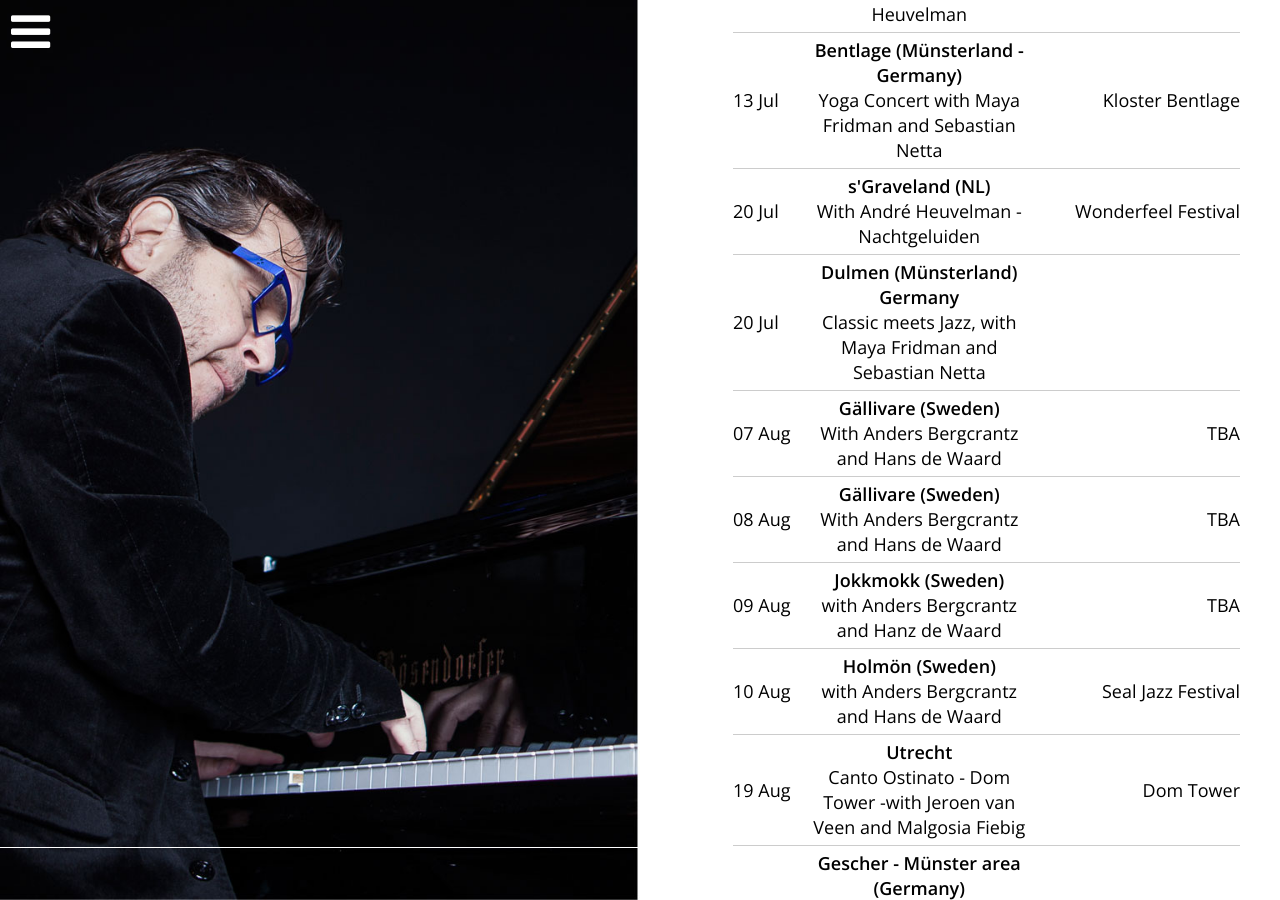
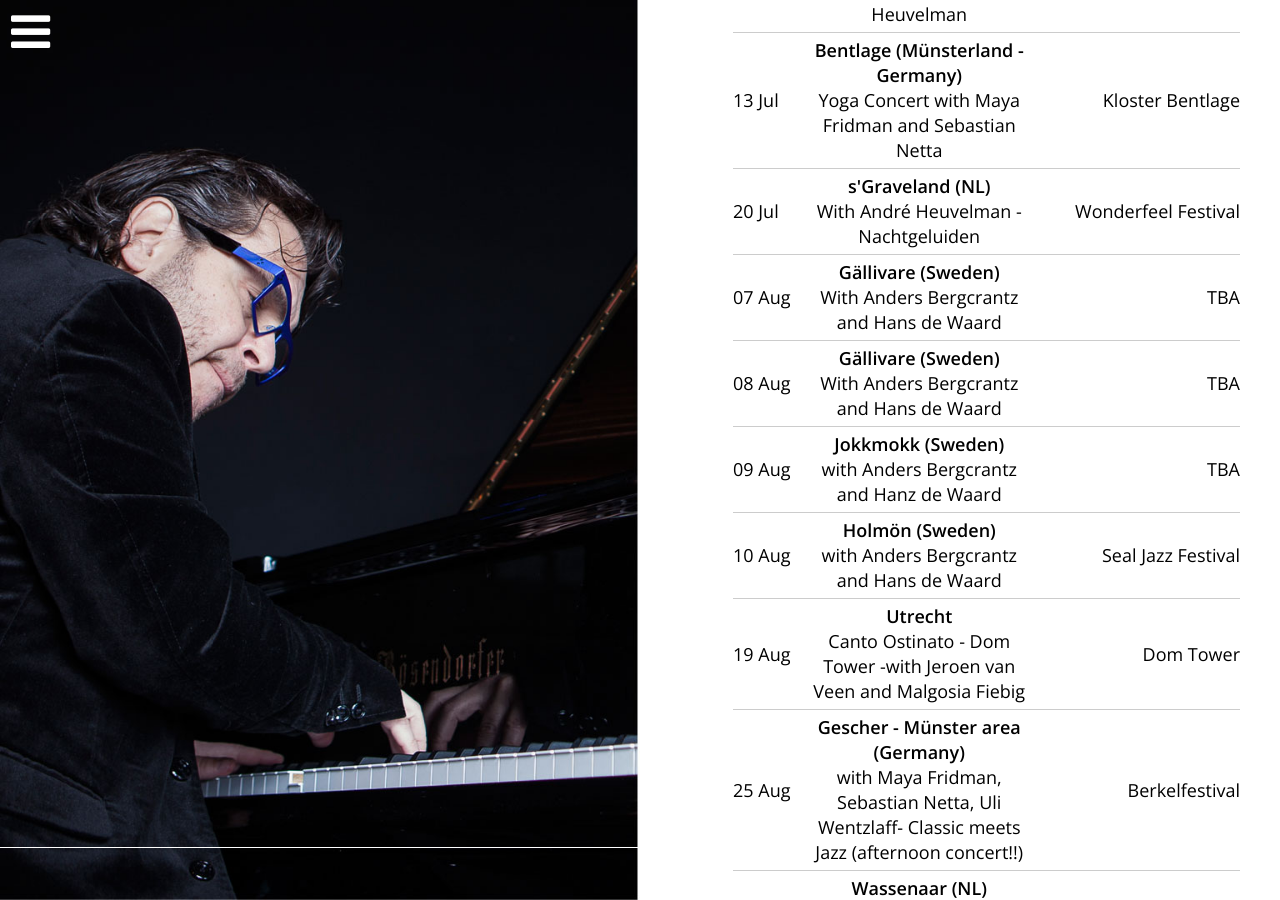
Before and after one commit to mikedelferro/website, a Jekyll site: the page built from agenda.html, in a window 1280 px wide and 900 px high, scrolled down 805 px. Built offline with Jekyll 4.4.1, drawn with Linux system fonts in a browser that asks for light colours; nearby versions of some CDN libraries.

Commit message:
Updated '_config.yml' via CloudCannon

```diff
--- a/_config.yml
+++ b/_config.yml
@@ -89,11 +89,6 @@ gigs:
     location: Monastery
     venue: Reelkirchen (Münsterland - Germany)
     url: 'http://wuw.netta.de/project/jazz-meets-klassik'
-  - title: 'Classic meets Jazz, with Maya Fridman and Sebastian Netta'
-    date: 2019-07-20 19:00:00
-    location:
-    venue: Dulmen (Münsterland) Germany
-    url: 'http://wuw.netta.de/project/jazz-meets-klassik'
   - title: Yoga Concert with Maya Fridman and Sebastian Netta
     date: 2019-07-13 19:00:00
     location: Kloster Bentlage
```
